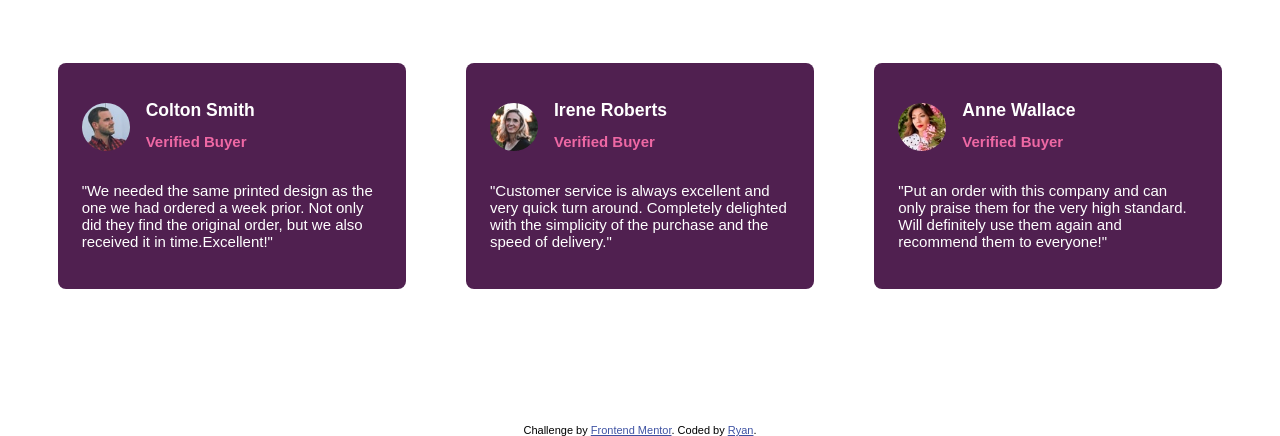
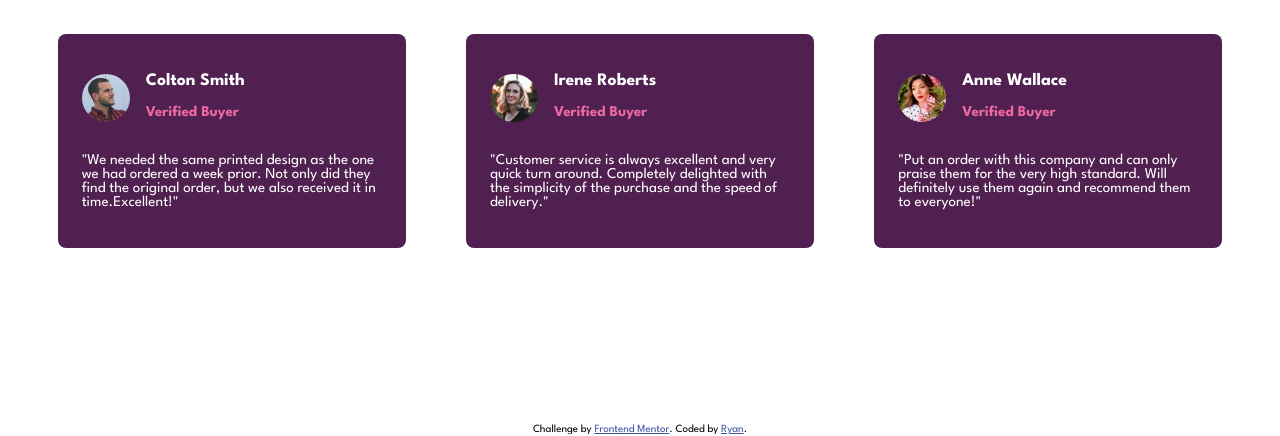
Before and after one commit to ra-y-oo/social-proof-section-master, a plain HTML site: page index.html in a window 1280 px wide. Shown: the part 376-812 px from the top of the page. Drawn offline with Linux system fonts and the light colour scheme.

Commit message:
Update index.html

```diff
--- a/index.html
+++ b/index.html
@@ -4,6 +4,9 @@
     <meta charset="UTF-8" />
     <meta name="viewport" content="width=device-width, initial-scale=1.0" />
     <!-- displays site properly based on user's device -->
+    <link rel="preconnect" href="https://fonts.googleapis.com">
+    <link rel="preconnect" href="https://fonts.gstatic.com" crossorigin>
+    <link href="https://fonts.googleapis.com/css2?family=League+Spartan:wght@400;500;700&display=swap" rel="stylesheet">
     <link rel="stylesheet" href="style.css">
     <link
       rel="icon"
```
